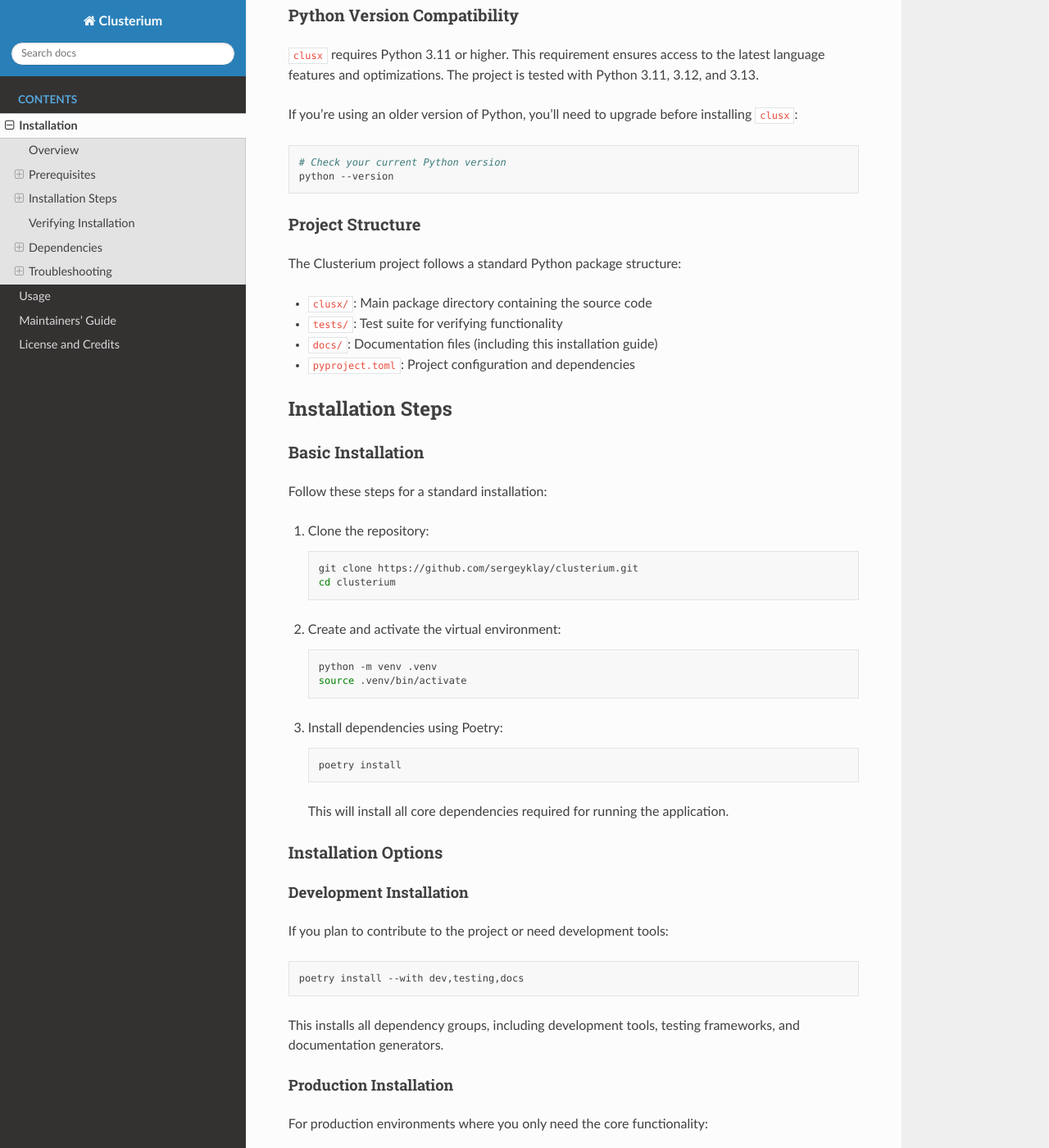
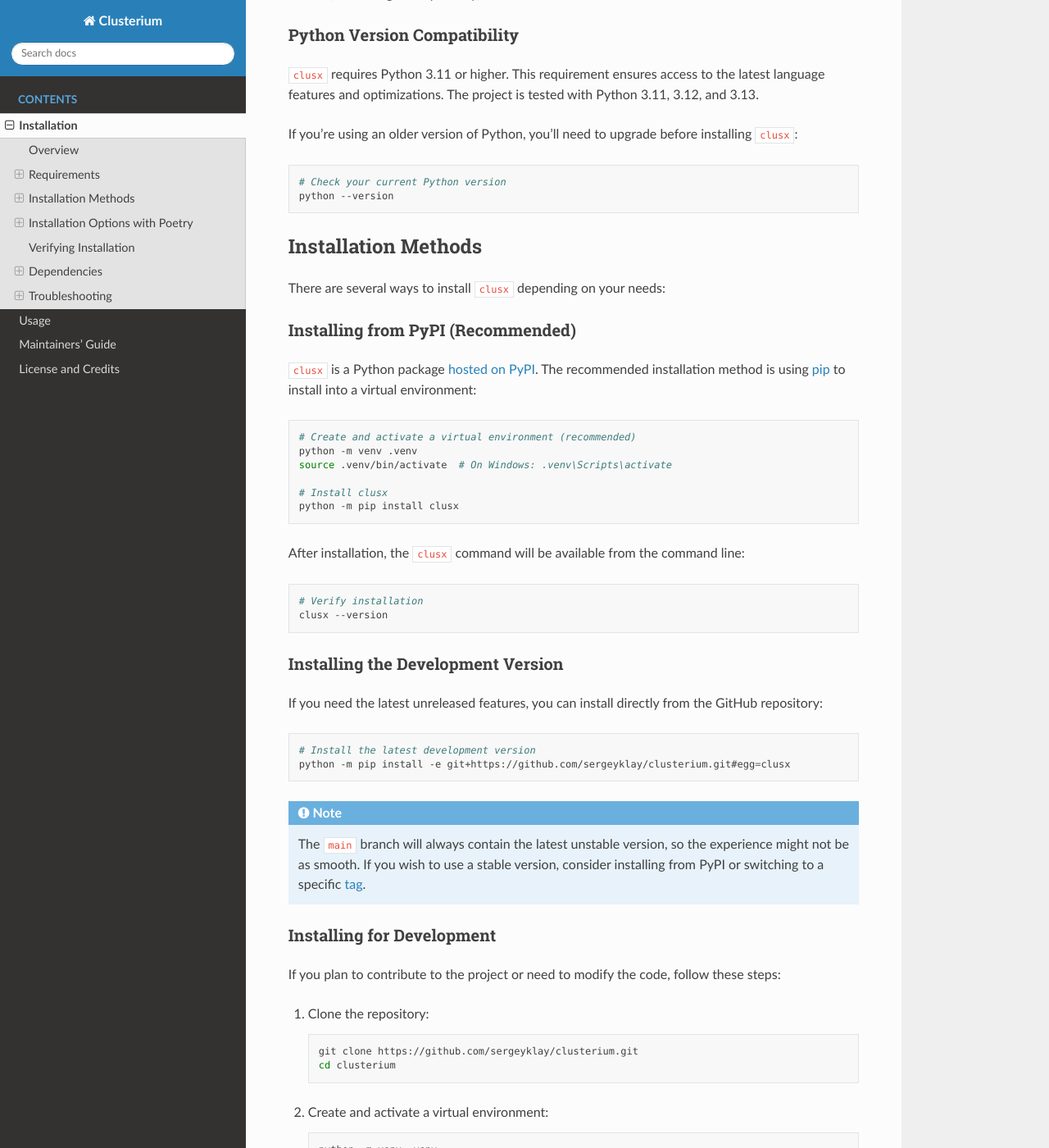
Before and after one commit to sergeyklay/clusterium, a Sphinx documentation site: the page built from docs/source/installation.rst, in a window 1280 px wide and 1400 px high, scrolled down 654 px. Shown: the whole window at 82% size. Built offline with Sphinx 7.4.7 and the Read the Docs theme 3.1.0, drawn with Linux system fonts in a browser that asks for light colours; some of the changed text lies outside the part shown.

Commit message:
Amend project documentation

```diff
--- a/docs/source/installation.rst
+++ b/docs/source/installation.rst
@@ -12,14 +12,15 @@
 
 Both components are installed simultaneously when following the instructions below, allowing you to choose the most appropriate interface for your specific needs.
 
-Prerequisites
-=============
+Requirements
+============
 
 Before installing ``clusx``, ensure you have the following prerequisites:
 
 * Python 3.11 or higher
-* `Poetry <https://python-poetry.org/>`_ for dependency management
-* Git (for cloning the repository)
+* `pip <https://pip.pypa.io/en/stable/>`_ (for PyPI installation)
+* `Poetry <https://python-poetry.org/>`_ (for development installation)
+* `Git <https://git-scm.com/>`_ (for cloning the repository)
 
 Python Version Compatibility
 ----------------------------
@@ -33,23 +34,52 @@
    # Check your current Python version
    python --version
 
-Project Structure
------------------
+Installation Methods
+====================
 
-The Clusterium project follows a standard Python package structure:
+There are several ways to install ``clusx`` depending on your needs:
 
-* ``clusx/``: Main package directory containing the source code
-* ``tests/``: Test suite for verifying functionality
-* ``docs/``: Documentation files (including this installation guide)
-* ``pyproject.toml``: Project configuration and dependencies
+Installing from PyPI (Recommended)
+----------------------------------
 
-Installation Steps
-==================
+``clusx`` is a Python package `hosted on PyPI <https://pypi.org/project/clusx/>`_.
+The recommended installation method is using `pip <https://pip.pypa.io/en/stable/>`_ to install into a virtual environment:
 
-Basic Installation
-------------------
+.. code-block:: bash
 
-Follow these steps for a standard installation:
+   # Create and activate a virtual environment (recommended)
+   python -m venv .venv
+   source .venv/bin/activate  # On Windows: .venv\Scripts\activate
+
+   # Install clusx
+   python -m pip install clusx
+
+After installation, the ``clusx`` command will be available from the command line:
+
+.. code-block:: bash
+
+   # Verify installation
+   clusx --version
+
+Installing the Development Version
+----------------------------------
+
+If you need the latest unreleased features, you can install directly from the GitHub repository:
+
+.. code-block:: bash
+
+   # Install the latest development version
+   python -m pip install -e git+https://github.com/sergeyklay/clusterium.git#egg=clusx
+
+.. note::
+   The ``main`` branch will always contain the latest unstable version, so the experience
+   might not be as smooth. If you wish to use a stable version, consider installing from PyPI
+   or switching to a specific `tag <https://github.com/sergeyklay/clusterium/tags>`_.
+
+Installing for Development
+--------------------------
+
+If you plan to contribute to the project or need to modify the code, follow these steps:
 
 1. Clone the repository:
 
@@ -58,37 +88,39 @@
       git clone https://github.com/sergeyklay/clusterium.git
       cd clusterium
 
-2. Create and activate the virtual environment:
+2. Create and activate a virtual environment:
 
    .. code-block:: bash
 
       python -m venv .venv
-      source .venv/bin/activate
+      source .venv/bin/activate  # On Windows: .venv\Scripts\activate
 
-3. Install dependencies using Poetry:
+3. Install with Poetry:
 
    .. code-block:: bash
 
+      # Install Poetry if you haven't already
+      # See https://python-poetry.org/docs/#installation
+
+      # Install dependencies
       poetry install
 
-   This will install all core dependencies required for running the application.
+Installation Options with Poetry
+================================
 
-Installation Options
---------------------
+Poetry allows for flexible installation options based on your specific needs:
 
-Development Installation
-^^^^^^^^^^^^^^^^^^^^^^^^
+Full Development Environment
+----------------------------
 
-If you plan to contribute to the project or need development tools:
+To install all dependency groups, including development tools, testing frameworks, and documentation generators:
 
 .. code-block:: bash
 
    poetry install --with dev,testing,docs
 
-This installs all dependency groups, including development tools, testing frameworks, and documentation generators.
-
 Production Installation
-^^^^^^^^^^^^^^^^^^^^^^^
+-----------------------
 
 For production environments where you only need the core functionality:
 
@@ -96,12 +128,10 @@
 
    poetry install --without dev,testing,docs
 
-This minimizes the installation footprint by excluding development-related dependencies.
+Custom Installation
+-------------------
 
-Custom Installation
-^^^^^^^^^^^^^^^^^^^
-
-You can customize which dependency groups to include based on your specific needs. For example:
+You can customize which dependency groups to include:
 
 .. code-block:: bash
 
@@ -118,20 +148,18 @@
 
 .. code-block:: bash
 
-   clusx --help
+   clusx --version
 
 Or using the Python module:
 
 .. code-block:: bash
 
-   python -m clusx --help
+   python -m clusx --version
 
-You should see the help message with available command-line options.
+You should see the version information and a brief copyright notice.
 
 Dependencies
 ============
-
-The project uses Poetry for dependency management and organizes dependencies into several groups:
 
 Core Dependencies
 -----------------
@@ -152,16 +180,12 @@
 Optional Dependency Groups
 --------------------------
 
-Poetry allows installing specific dependency groups based on your needs:
+When installing with Poetry, you can choose specific dependency groups:
 
 Development Dependencies
 ^^^^^^^^^^^^^^^^^^^^^^^^
 
 Tools for development and code quality:
-
-.. code-block:: bash
-
-   poetry install --with dev
 
 * ``black``: Code formatter
 * ``debugpy``: Debugging tool
@@ -174,10 +198,6 @@
 
 Tools for testing the codebase:
 
-.. code-block:: bash
-
-   poetry install --with testing
-
 * ``pytest``: Testing framework
 * ``coverage``: Code coverage tool
 
@@ -186,32 +206,8 @@
 
 Tools for building documentation:
 
-.. code-block:: bash
-
-   poetry install --with docs
-
 * ``sphinx``: Documentation generator
 * ``sphinx-rtd-theme``: Read the Docs theme for Sphinx
-
-Installing Multiple Groups
-^^^^^^^^^^^^^^^^^^^^^^^^^^
-
-You can install multiple dependency groups at once:
-
-.. code-block:: bash
-
-   poetry install --with dev,testing,docs
-
-Installing Only Core Dependencies
-^^^^^^^^^^^^^^^^^^^^^^^^^^^^^^^^^
-
-If you only need the core functionality without any development tools:
-
-.. code-block:: bash
-
-   poetry install --without dev,testing,docs
-
-These dependencies will be automatically installed by Poetry based on the options you choose.
 
 Troubleshooting
 ===============
@@ -222,7 +218,7 @@
 If you encounter any issues during installation:
 
 1. Ensure you have the correct Python version (3.11+)
-2. Make sure Poetry is `properly installed <https://python-poetry.org/docs/#installing-with-the-official-installer>`_
+2. Make sure you're using the latest version of pip or Poetry
 3. Check for any error messages during the installation process
 
 PyTorch Installation Issues
@@ -235,8 +231,8 @@
    # Install PyTorch separately with CUDA support if needed
    pip install torch --index-url https://download.pytorch.org/whl/cu118
 
-   # Then continue with Poetry installation
-   poetry install --no-dev
+   # Then continue with the installation
+   pip install clusx
 
 Dependency Conflicts
 --------------------
@@ -245,29 +241,14 @@
 
 .. code-block:: bash
 
-   # Update Poetry
+   # For pip installations, try:
+   pip install --upgrade pip
+   pip install clusx --no-deps
+   pip install -r <(pip freeze | grep -v clusx)
+
+   # For Poetry installations:
    poetry self update
-
-   # Clear Poetry's cache
-   poetry cache clear --all pypi
-
-   # Try installation with verbose output
-   poetry install -v
-
-Virtual Environment Issues
---------------------------
-
-If you have issues with the virtual environment:
-
-.. code-block:: bash
-
-   # Create a fresh virtual environment
-   rm -rf .venv
-   python -m venv .venv
-   source .venv/bin/activate
-
-   # Install Poetry in the virtual environment
-   pip install poetry
+   poetry lock --no-update
    poetry install
 
 Getting Help
```
